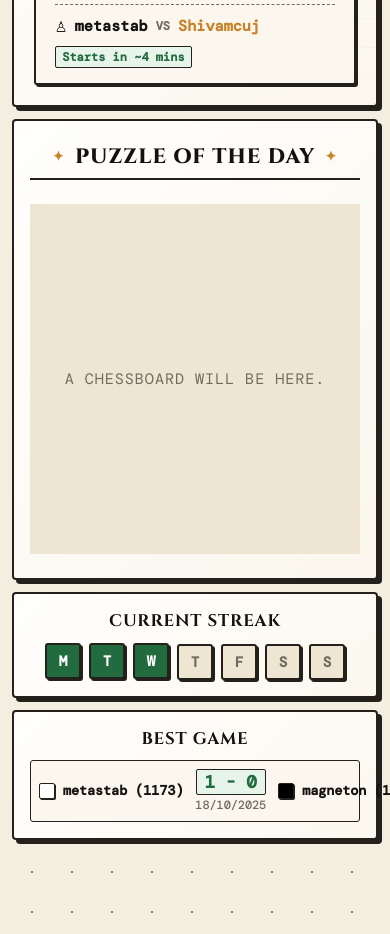
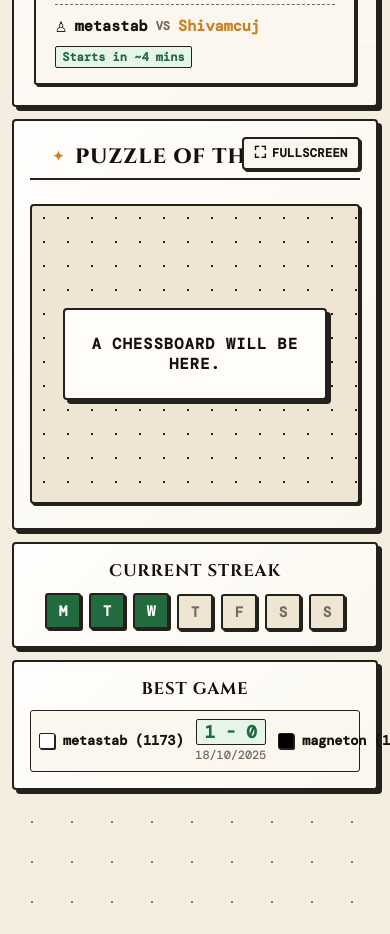
Before and after one commit to metastab/PawnChazer, a React (Vite) app in the folder frontend/: page / in a window 390 px wide. Shown: the part 1325-2259 px from the top of the page. Built offline with nearby package versions, Linux system fonts and the light colour scheme; a web font is replaced by a local one.

Commit message:
Chessboard fullscreen feature implemented

```diff
--- a/frontend/src/App.css
+++ b/frontend/src/App.css
@@ -5,3 +5,132 @@
   padding-bottom: 2rem;
   gap: 12px;
 }
+
+/* Fullscreen Page Mode */
+.app-fullscreen-view {
+  display: flex;
+  flex-direction: column;
+  width: 100%;
+  min-height: 100vh;
+  padding: 12px 0 2rem 0;
+  gap: 16px;
+  box-sizing: border-box;
+  animation: fadeInPaper 0.25s cubic-bezier(0.16, 1, 0.3, 1) forwards;
+}
+
+@keyframes fadeInPaper {
+  from {
+    opacity: 0;
+    transform: scale(0.99) translateY(4px);
+  }
+  to {
+    opacity: 1;
+    transform: scale(1) translateY(0);
+  }
+}
+
+.fullscreen-header {
+  border: 2px solid var(--ink-border);
+  border-radius: 4px;
+  min-height: 56px;
+  display: flex;
+  align-items: center;
+  justify-content: space-between;
+  padding: 0.75rem 1.5rem;
+  background: var(--paper-sheet);
+  box-shadow: var(--shadow-2d);
+  position: sticky;
+  top: 12px;
+  z-index: 1000;
+  background-image: linear-gradient(135deg, rgba(255, 255, 255, 0.7) 0%, rgba(244, 237, 222, 0.35) 100%);
+}
+
+.fullscreen-brand {
+  display: flex;
+  align-items: center;
+  gap: 12px;
+}
+
+.brand-title {
+  font-family: var(--font-display);
+  font-size: 1.4rem;
+  font-weight: 800;
+  letter-spacing: 0.05em;
+  text-transform: uppercase;
+  color: var(--ink-heading);
+}
+
+.fullscreen-badge {
+  font-family: var(--font-mono);
+  font-size: 0.75rem;
+  font-weight: 700;
+  color: var(--accent-gold);
+  background: var(--accent-gold-bg);
+  border: 1.5px solid var(--ink-border);
+  padding: 3px 8px;
+  border-radius: 3px;
+  letter-spacing: 0.04em;
+  text-transform: uppercase;
+}
+
+.fullscreen-close-btn {
+  background: var(--paper-sheet-accent);
+  border: 2px solid var(--ink-border);
+  border-radius: 3px;
+  font-family: var(--font-mono);
+  font-size: 0.85rem;
+  font-weight: 700;
+  color: var(--ink-heading);
+  box-shadow: var(--shadow-2d-sm);
+  cursor: pointer;
+  display: flex;
+  align-items: center;
+  gap: 8px;
+  padding: 0.5rem 0.9rem;
+  transition: transform 0.15s ease, background-color 0.15s ease, box-shadow 0.15s ease;
+}
+
+.fullscreen-close-btn:hover {
+  background-color: var(--ink-lose-bg);
+  color: var(--ink-lose);
+  transform: translate(-1px, -1px);
+  box-shadow: 3px 3px 0px var(--ink-border);
+}
+
+.fullscreen-close-btn:active {
+  transform: translate(1px, 1px);
+  box-shadow: 1px 1px 0px var(--ink-border);
+}
+
+.esc-tag {
+  font-family: var(--font-mono);
+  font-size: 0.7rem;
+  background: var(--paper-sheet);
+  border: 1px solid var(--ink-border);
+  border-radius: 2px;
+  padding: 1px 4px;
+  box-shadow: 1px 1px 0px var(--ink-border);
+}
+
+.fullscreen-content {
+  display: flex;
+  flex-direction: column;
+  align-items: center;
+  justify-content: center;
+  width: 100%;
+  flex: 1;
+}
+
+@media (max-width: 768px) {
+  .fullscreen-header {
+    padding: 0.6rem 1rem;
+  }
+
+  .brand-title {
+    font-size: 1.15rem;
+  }
+
+  .fullscreen-badge {
+    display: none;
+  }
+}
--- a/frontend/src/App.jsx
+++ b/frontend/src/App.jsx
@@ -1,3 +1,4 @@
+import { useState, useEffect } from 'react';
 import {
   Header,
   ProfileHeader,
@@ -11,6 +12,58 @@ import {
 import './App.css';
 
 function App() {
+  const [isFullscreen, setIsFullscreen] = useState(false);
+
+  const toggleFullscreen = () => {
+    setIsFullscreen((prev) => !prev);
+  };
+
+  useEffect(() => {
+    const handleKeyDown = (event) => {
+      if (event.key === 'Escape' && isFullscreen) {
+        setIsFullscreen(false);
+      }
+    };
+
+    window.addEventListener('keydown', handleKeyDown);
+    return () => {
+      window.removeEventListener('keydown', handleKeyDown);
+    };
+  }, [isFullscreen]);
+
+  if (isFullscreen) {
+    return (
+      <div className="app-fullscreen-view">
+        <header className="fullscreen-header">
+          <div className="fullscreen-brand">
+            <span className="brand-title">Pawn Chazer</span>
+            <span className="fullscreen-badge">✦ Fullscreen View ✦</span>
+          </div>
+
+          <button
+            type="button"
+            className="fullscreen-close-btn"
+            onClick={toggleFullscreen}
+            aria-label="Exit fullscreen mode"
+            title="Exit Fullscreen (Esc)"
+          >
+            <span className="close-icon">✕</span>
+            <span className="close-text">Exit Fullscreen</span>
+            <kbd className="esc-tag">Esc</kbd>
+          </button>
+        </header>
+
+        <main className="fullscreen-content">
+          <DailyPuzzle
+            title="Puzzle of the Day"
+            isFullscreen={true}
+            onToggleFullscreen={toggleFullscreen}
+          />
+        </main>
+      </div>
+    );
+  }
+
   return (
     <div className="app-layout">
       <Header title="Pawn Chazer" />
@@ -26,7 +79,10 @@ function App() {
 
       <GamesSummary />
       <ProfileBody />
-      <DailyPuzzle />
+      <DailyPuzzle
+        isFullscreen={false}
+        onToggleFullscreen={toggleFullscreen}
+      />
       <AnalyticsSection />
       <Empty />
       <Footer />
--- a/frontend/src/components/puzzle/Chessboard/Chessboard.css
+++ b/frontend/src/components/puzzle/Chessboard/Chessboard.css
@@ -6,8 +6,9 @@
   max-width: 420px;
   min-height: 350px;
   background: var(--paper-sheet-dark);
-  /* border: 2px dashed var(--ink-muted);
-  border-radius: 4px; */
+  border: 2px solid var(--ink-border);
+  border-radius: 4px;
+  box-shadow: var(--shadow-2d-sm);
   font-family: var(--font-mono);
   font-size: 0.95rem;
   color: var(--ink-muted);
@@ -15,10 +16,78 @@
   letter-spacing: 0.06em;
   padding: 1.5rem;
   text-align: center;
-  /* box-shadow: var(--shadow-2d-inset); */
-  /* background-image:
+  position: relative;
+  transition: all 0.25s cubic-bezier(0.16, 1, 0.3, 1);
+  background-image:
     radial-gradient(var(--ink-border) 1px, transparent 1px);
-  background-size: 40px 40px;
+  background-size: 24px 24px;
+  background-color: var(--paper-sheet-dark);
+}
+
+.chessboard-placeholder.fullscreen {
+  max-width: 620px;
+  min-height: 500px;
+  box-shadow: var(--shadow-2d-lg);
+  font-size: 1.1rem;
+  padding: 2.5rem 2rem;
+  background-size: 32px 32px;
+}
+
+.chessboard-inner-content {
+  display: flex;
+  flex-direction: column;
+  align-items: center;
+  gap: 16px;
+  background: var(--paper-sheet);
+  border: 2px solid var(--ink-border);
+  padding: 1.5rem;
+  border-radius: 4px;
+  box-shadow: var(--shadow-2d);
+  max-width: 90%;
+}
+
+.chessboard-grid-preview {
+  display: grid;
+  grid-template-columns: repeat(4, 26px);
+  grid-template-rows: repeat(2, 26px);
+  border: 2px solid var(--ink-border);
+  box-shadow: var(--shadow-2d-sm);
+}
+
+.chessboard-placeholder.fullscreen .chessboard-grid-preview {
+  grid-template-columns: repeat(4, 38px);
+  grid-template-rows: repeat(2, 38px);
+}
+
+.grid-cell.dark {
+  background-color: var(--ink-border);
+}
+
+.grid-cell.light {
   background-color: var(--paper-sheet-accent);
-  background-position: center; */
 }
+
+.chessboard-label {
+  font-weight: 700;
+  color: var(--ink-heading);
+  letter-spacing: 0.08em;
+}
+
+.chessboard-subtext {
+  font-size: 0.8rem;
+  color: var(--accent-gold);
+  letter-spacing: 0.08em;
+  font-weight: 600;
+}
+
+@media (max-width: 768px) {
+  .chessboard-placeholder {
+    min-height: 300px;
+    padding: 1rem;
+  }
+
+  .chessboard-placeholder.fullscreen {
+    min-height: 380px;
+    padding: 1.5rem 1rem;
+  }
+}
--- a/frontend/src/components/puzzle/Chessboard/Chessboard.jsx
+++ b/frontend/src/components/puzzle/Chessboard/Chessboard.jsx
@@ -3,10 +3,26 @@ import './Chessboard.css';
 export default function Chessboard({
   placeholderText = 'a chessboard will be here.',
   className = '',
+  isFullscreen = false,
 }) {
   return (
-    <div className={`chessboard-placeholder ${className}`.trim()}>
-      {placeholderText}
+    <div className={`chessboard-placeholder ${isFullscreen ? 'fullscreen' : ''} ${className}`.trim()}>
+      <div className="chessboard-inner-content">
+        {/* <div className="chessboard-grid-preview" aria-hidden="true">
+          <div className="grid-cell dark"></div>
+          <div className="grid-cell light"></div>
+          <div className="grid-cell dark"></div>
+          <div className="grid-cell light"></div>
+          <div className="grid-cell light"></div>
+          <div className="grid-cell dark"></div>
+          <div className="grid-cell light"></div>
+          <div className="grid-cell dark"></div>
+        </div> */}
+        <span className="chessboard-label">{placeholderText}</span>
+        {isFullscreen && (
+          <span className="chessboard-subtext">✦ Interactive Fullscreen Board Active ✦</span>
+        )}
+      </div>
     </div>
   );
 }
--- a/frontend/src/components/puzzle/DailyPuzzle/DailyPuzzle.css
+++ b/frontend/src/components/puzzle/DailyPuzzle/DailyPuzzle.css
@@ -13,6 +13,24 @@
 
   background-image: linear-gradient(135deg, rgba(255, 255, 255, 0.7) 0%, rgba(244, 237, 222, 0.4) 100%);
   position: relative;
+  transition: all 0.3s cubic-bezier(0.16, 1, 0.3, 1);
+}
+
+.puzzle-container.fullscreen-mode {
+  min-height: calc(100vh - 140px);
+  width: 100%;
+  max-width: 900px;
+  margin: 0 auto;
+  justify-content: center;
+  box-shadow: var(--shadow-2d-lg);
+  padding: 2.5rem 2rem;
+}
+
+.puzzle-header-row {
+  width: 100%;
+  display: flex;
+  align-items: center;
+  justify-content: center;
 }
 
 .puzzle-container h2 {
@@ -33,11 +51,79 @@
   gap: 10px;
 }
 
+.puzzle-container.fullscreen-mode h2 {
+  max-width: 580px;
+  font-size: 1.85rem;
+}
+
 .puzzle-container h2::before,
 .puzzle-container h2::after {
   content: '✦';
   font-size: 0.85rem;
   color: var(--accent-gold);
+}
+
+.chessboard-section-wrapper {
+  display: flex;
+  align-items: center;
+  justify-content: center;
+  width: 100%;
+  position: relative;
+}
+
+.chessboard-container-box {
+  display: flex;
+  justify-content: center;
+  width: 100%;
+  max-width: 420px;
+}
+
+.puzzle-container.fullscreen-mode .chessboard-container-box {
+  max-width: 620px;
+}
+
+.chessboard-fullscreen-btn {
+  position: absolute;
+  top: 1.5rem;
+  right: 1.5rem;
+  background: var(--paper-sheet-accent);
+  border: 2px solid var(--ink-border);
+  border-radius: 4px;
+  box-shadow: var(--shadow-2d-sm);
+  padding: 0.5rem 0.8rem;
+  font-family: var(--font-mono);
+  font-size: 0.82rem;
+  font-weight: 700;
+  color: var(--ink-heading);
+  cursor: pointer;
+  display: inline-flex;
+  align-items: center;
+  gap: 6px;
+  white-space: nowrap;
+  letter-spacing: 0.03em;
+  text-transform: uppercase;
+  z-index: 10;
+  transition: transform 0.15s ease, background-color 0.15s ease, box-shadow 0.15s ease;
+}
+
+.chessboard-fullscreen-btn:hover {
+  background: var(--accent-gold-bg);
+  transform: translate(-1px, -1px);
+  box-shadow: 3px 3px 0px var(--ink-border);
+}
+
+.chessboard-fullscreen-btn:active {
+  transform: translate(1px, 1px);
+  box-shadow: 1px 1px 0px var(--ink-border);
+}
+
+.chessboard-fullscreen-btn.active {
+  background: var(--accent-gold-bg);
+}
+
+.chessboard-fullscreen-btn .btn-icon {
+  font-size: 1rem;
+  line-height: 1;
 }
 
 @media (max-width: 1024px) {
@@ -50,3 +136,12 @@
     font-size: 1.3rem;
   }
 }
+
+@media (max-width: 768px) {
+  .chessboard-fullscreen-btn {
+    top: 1rem;
+    right: 1rem;
+    padding: 0.4rem 0.65rem;
+    font-size: 0.75rem;
+  }
+}
--- a/frontend/src/components/puzzle/DailyPuzzle/DailyPuzzle.jsx
+++ b/frontend/src/components/puzzle/DailyPuzzle/DailyPuzzle.jsx
@@ -5,11 +5,33 @@ export default function DailyPuzzle({
   title = 'Puzzle of the Day',
   children,
   className = '',
+  onToggleFullscreen,
+  isFullscreen = false,
 }) {
   return (
-    <section className={`puzzle-container ${className}`.trim()}>
-      <h2>{title}</h2>
-      {children || <Chessboard />}
+    <section className={`puzzle-container ${isFullscreen ? 'fullscreen-mode' : ''} ${className}`.trim()}>
+      <div className="puzzle-header-row">
+        <h2>{title}</h2>
+      </div>
+
+      <div className="chessboard-section-wrapper">
+        <div className="chessboard-container-box">
+          {children || <Chessboard isFullscreen={isFullscreen} />}
+        </div>
+      </div>
+
+      {onToggleFullscreen && (
+        <button
+          type="button"
+          className={`chessboard-fullscreen-btn ${isFullscreen ? 'active' : ''}`.trim()}
+          onClick={onToggleFullscreen}
+          aria-label={isFullscreen ? 'Exit Fullscreen Mode' : 'Enter Fullscreen Mode'}
+          title={isFullscreen ? 'Exit Fullscreen (Esc)' : 'Expand Chessboard to Fullscreen'}
+        >
+          <span className="btn-icon">{isFullscreen ? '' : '⛶'}</span>
+          <span className="btn-text">{isFullscreen ? 'Exit' : 'Fullscreen'}</span>
+        </button>
+      )}
     </section>
   );
 }
```
